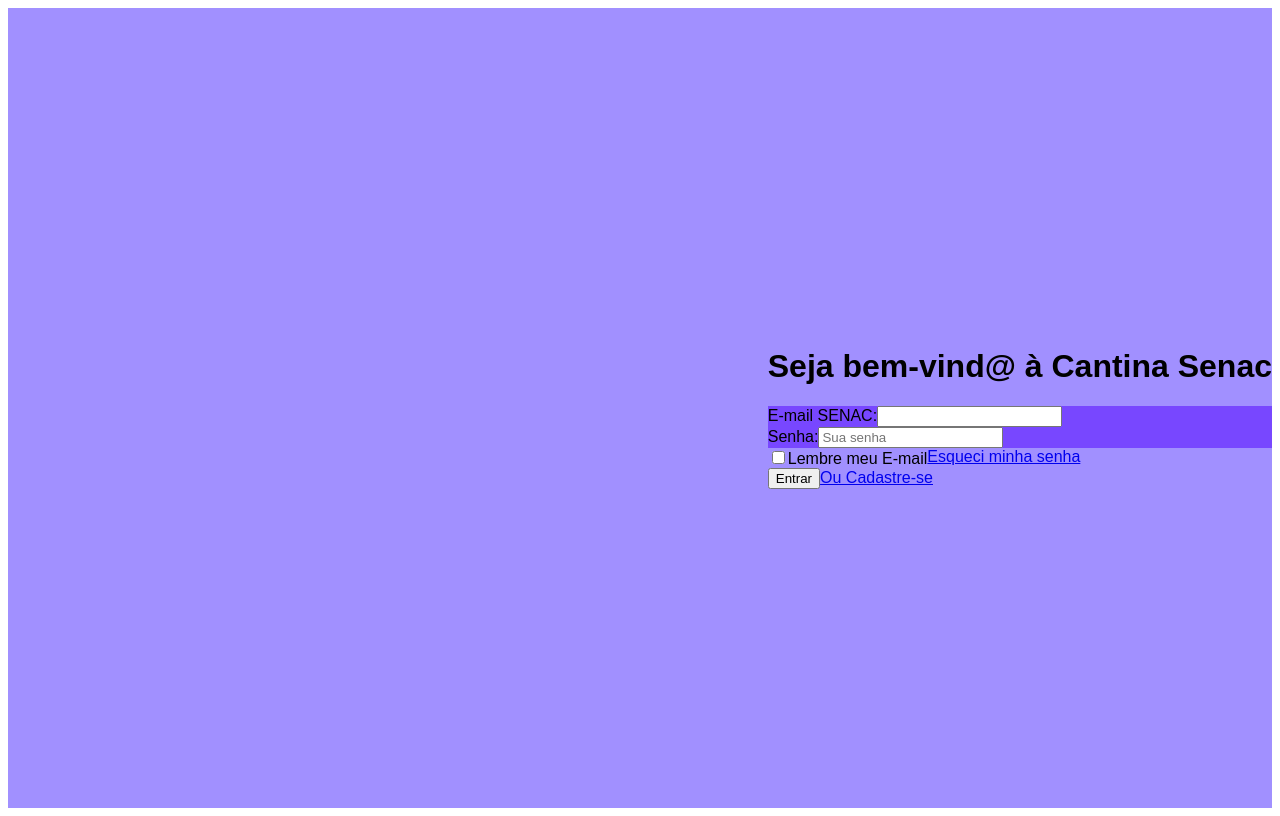
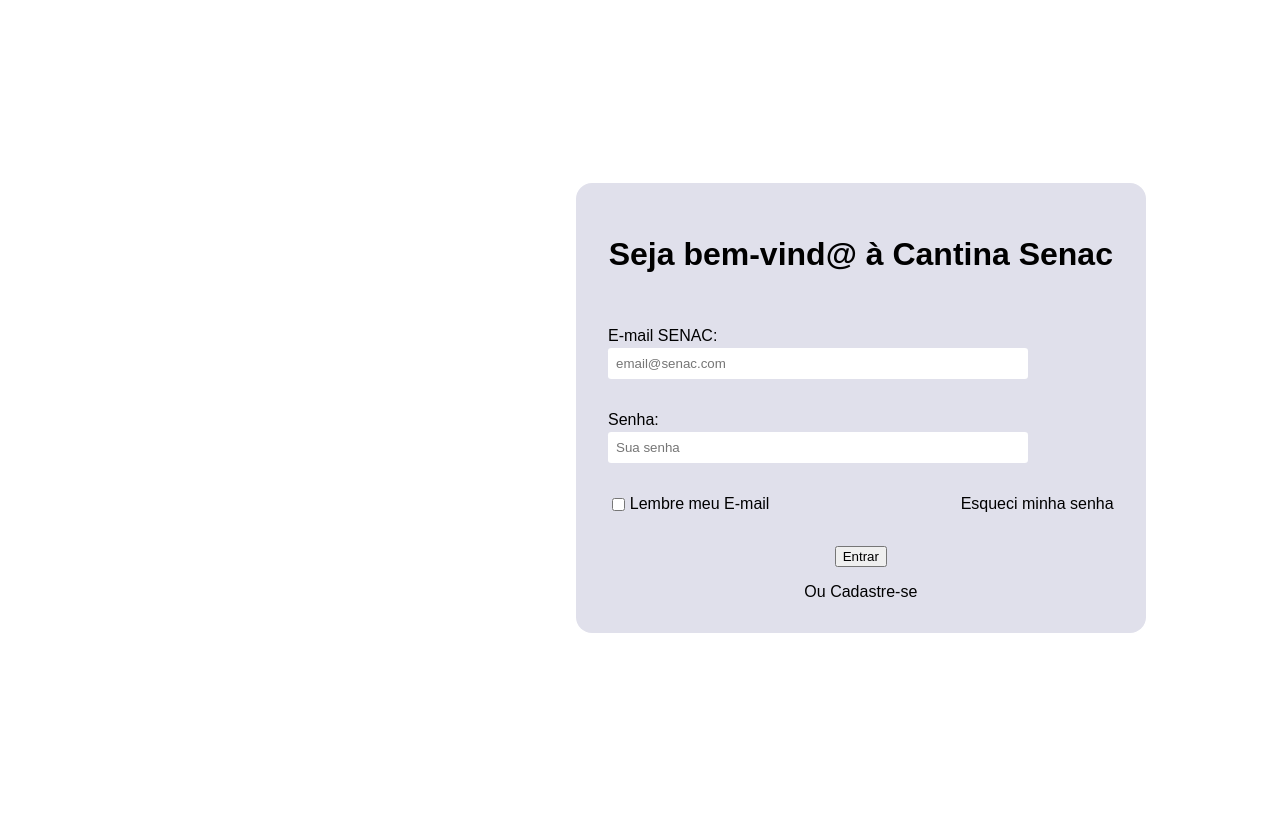
Before and after one commit to prof-lucas-senac/cantina-senac-2025-front, an Angular app: page /login in a window 1280 px wide. Before the commit this address led to /. Built offline with nearby package versions, Linux system fonts and the light colour scheme.

Commit message:
Implementado Rounting

```diff
--- a/src/app/app.component.html
+++ b/src/app/app.component.html
@@ -1 +1 @@
-<app-login></app-login>
+<router-outlet></router-outlet>
--- a/src/app/app.component.ts
+++ b/src/app/app.component.ts
@@ -1,11 +1,12 @@
 import { Component } from '@angular/core';
 import { RouterOutlet } from '@angular/router';
 import { LoginComponent } from './components/login/login.component';
+import { FeedbackComponent } from './components/feedback/feedback.component';
 
 @Component({
   selector: 'app-root',
   standalone: true,
-  imports: [RouterOutlet, LoginComponent],
+  imports: [RouterOutlet, LoginComponent, FeedbackComponent],
   templateUrl: './app.component.html',
   styleUrl: './app.component.css'
 })
--- a/src/app/app.routes.ts
+++ b/src/app/app.routes.ts
@@ -1,3 +1,21 @@
 import { Routes } from '@angular/router';
+import { LoginComponent } from './components/login/login.component';
+import { FeedbackComponent } from './components/feedback/feedback.component';
 
-export const routes: Routes = [];
+export const routes: Routes = [
+    {
+        path: "login",
+        component: LoginComponent
+    },
+
+    {
+        path: "feedback",
+        component: FeedbackComponent
+    },
+
+    {
+        path: "",
+        redirectTo: "login",
+        pathMatch: "full"
+    }
+];
--- /dev/null
+++ b/src/app/components/feedback/feedback.component.html
@@ -0,0 +1 @@
+<p>feedback works!</p>
--- a/src/app/components/login/login.component.css
+++ b/src/app/components/login/login.component.css
@@ -1,6 +1,5 @@
 .div-principal {
     display: flex;
-    background-color:rgb(161, 144, 255);
     height: 100vh;
     width: 100%;
     align-items: center;
@@ -8,14 +7,62 @@
 }
 
 .div-formulario {
-    background-color:rgb(161, 144, 255);
+    background-color: #e0e0eb;
+    width: 40%;
+    margin-right: 10%;
+    padding: 2rem;
+    border-radius: 1rem;
+}
+
+.div-titulo {
+    display: flex;
+    align-items: center;
+    justify-content: center;
+    margin-bottom: 2rem;
 }
 
 .div-input {
-    background-color:rgb(120, 71, 255);
+    margin-bottom: 2rem;
+}
+
+.div-input label {
+    display: block;
+    margin-bottom: 0.2rem;
+}
+
+.div-input input {
+    width: 80%;
+    border: none;
+    border-radius: 0.2rem;
+    padding: 0.5rem;
 }
 
 .div-formulario-inferior {
     display: flex;
-    background-color: rgb(161, 144, 255);
+    justify-content: space-between;
+    margin-bottom: 2rem;
 }
+
+a {
+    text-decoration: none;
+    color: black;
+}
+
+.div-lembrar-email {
+    display: flex;
+}
+
+.div-lembrar-email input {
+    margin-right: 0.3rem;
+}
+
+.div-button-entrar {
+    display: flex;
+    justify-content: center;
+    margin-bottom: 1rem;
+}
+
+.div-cadastre-se {
+    display: flex;
+    justify-content: center;;
+}
--- a/src/app/components/login/login.component.html
+++ b/src/app/components/login/login.component.html
@@ -1,10 +1,12 @@
 <div class="div-principal">
     <div class="div-formulario">
-        <h1>Seja bem-vind&#64; à Cantina Senac</h1>
+        <div class="div-titulo">
+            <h1>Seja bem-vind&#64; à Cantina Senac</h1>
+        </div>
         <form>
             <div class="div-input">
                 <label for="email">E-mail SENAC:</label>
-                <input type="email" id="email" placeholer="email@senac.com">
+                <input type="email" id="email" placeholder="email@senac.com" />
             </div>
 
             <div class="div-input">
@@ -13,13 +15,17 @@
             </div>
         </form>
         <div class="div-formulario-inferior">
-            <div>
+            <div class="div-lembrar-email">
                 <input type="checkbox" id="lembrarEmail">
                 <label for="lembrarEmail">Lembre meu E-mail</label>
             </div>
             <a class="formulario" href="#">Esqueci minha senha</a>
         </div>
-        <button>Entrar</button>
-        <a href="#">Ou Cadastre-se</a>
+        <div class="div-button-entrar">
+            <button routerLink="/feedback">Entrar</button>
+        </div>
+        <div class="div-cadastre-se">
+            <a href="#">Ou Cadastre-se</a>
+        </div>
     </div>
 </div>
--- a/src/app/components/login/login.component.ts
+++ b/src/app/components/login/login.component.ts
@@ -1,9 +1,10 @@
 import { Component } from '@angular/core';
+import {RouterLink} from "@angular/router";
 
 @Component({
   selector: 'app-login',
   standalone: true,
-  imports: [],
+  imports: [RouterLink],
   templateUrl: './login.component.html',
   styleUrl: './login.component.css'
 })
```
Also changed, not shown: src/app/components/feedback/feedback.component.ts (added, +12 -0 lines), src/app/components/feedback/feedback.component.css (added), 1 other file (tests, documents, lock files or other folders).
